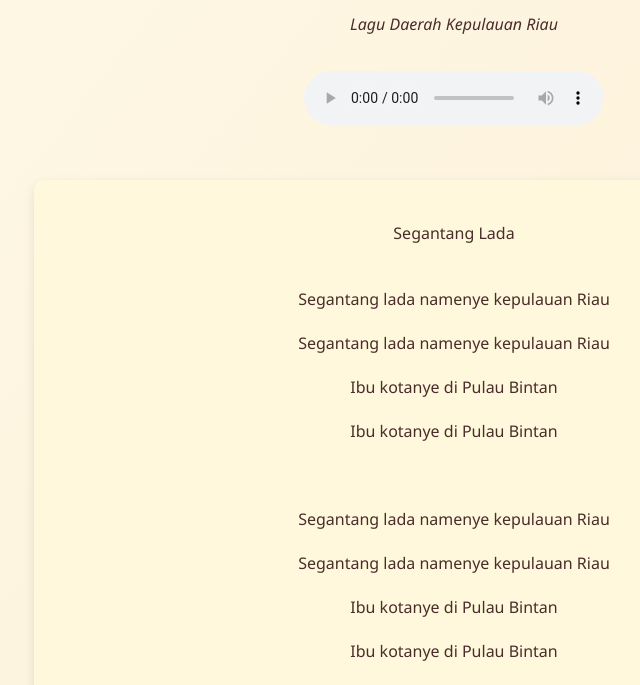
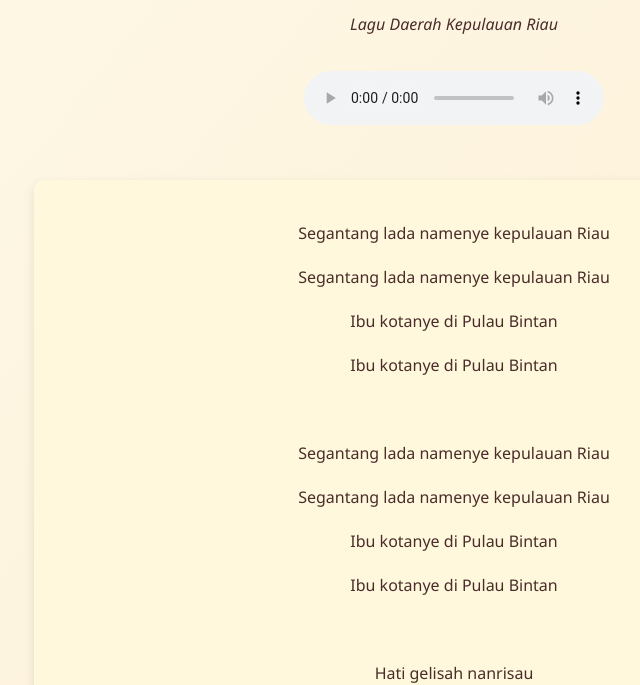
Before and after one commit to 2205101076/Segantang-Lada, a plain HTML site: page index.html in a window 1280 px wide. Shown: the part 115-800 px from the top of the page, without its empty margins (186-826 px from the left). Drawn offline with Linux system fonts and the light colour scheme.

Commit message:
index.html

```diff
--- a/index.html
+++ b/index.html
@@ -40,9 +40,6 @@
     Browser Anda tidak mendukung elemen audio.
   </audio>
   <div class="lyrics">
-Segantang Lada
-
-
 Segantang lada namenye kepulauan Riau<br>
 Segantang lada namenye kepulauan Riau<br>
 Ibu kotanye di Pulau Bintan<br>
```
